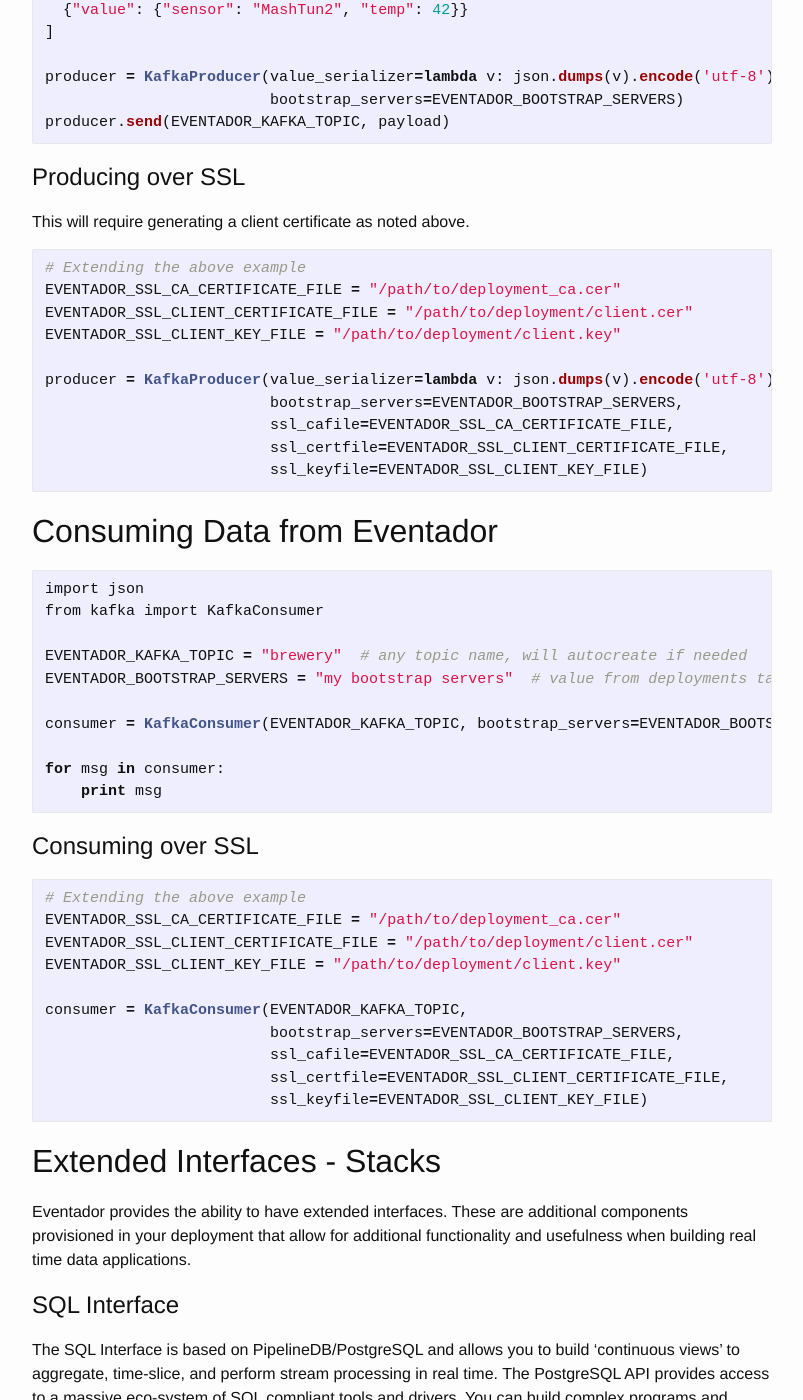
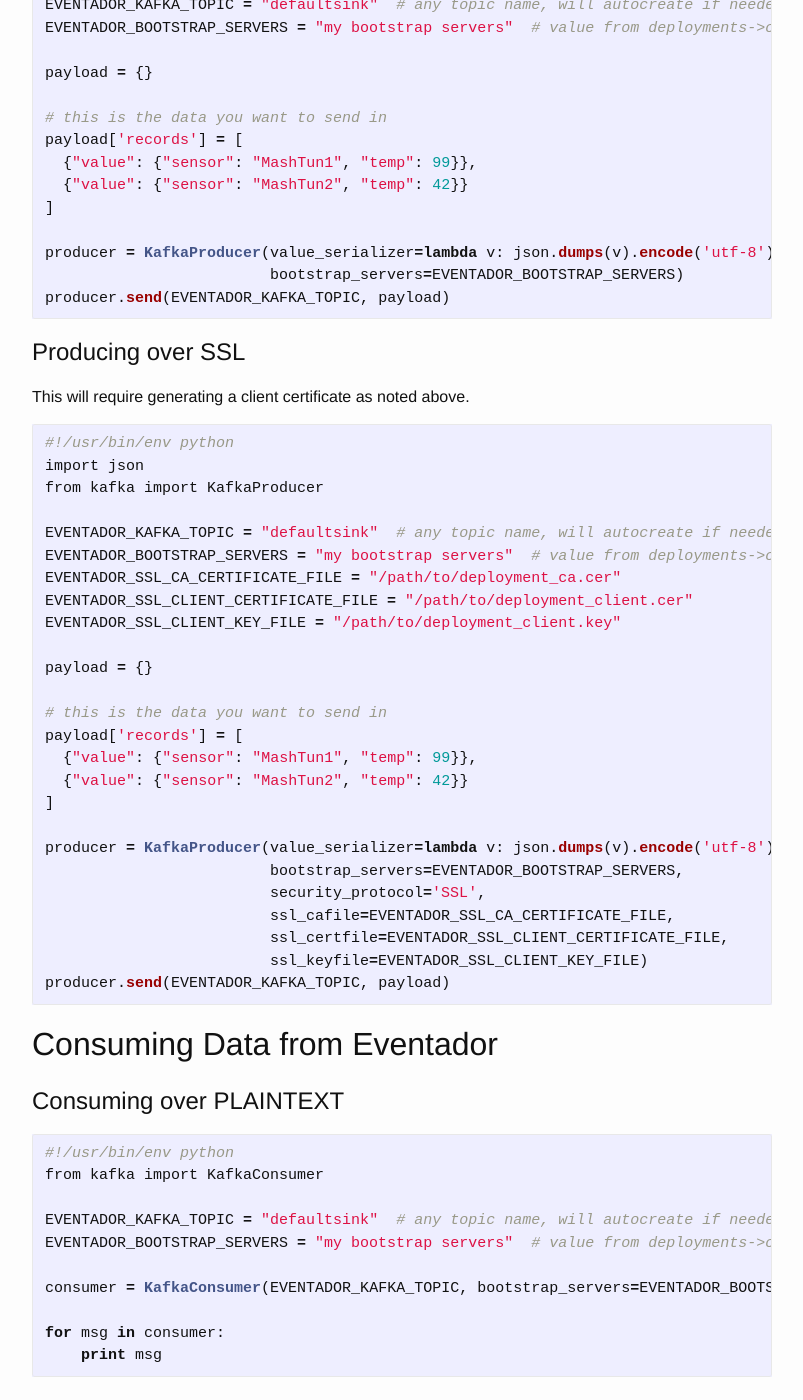
Before and after one commit to Eventador/eventador.github.io, a Jekyll site: the page built from _documentation/getting_started_guide.md, in a window 1280 px wide and 1400 px high, scrolled down 2221 px. Shown: the whole window, without its empty margins (238-1041 px from the left). Built offline with Jekyll 4.4.1, drawn with Linux system fonts in a browser that asks for light colours; some of the changed text lies outside the part shown.

Commit message:
Update SSL examples, add shebangs

````diff
--- a/_documentation/getting_started_guide.md
+++ b/_documentation/getting_started_guide.md
@@ -40,11 +40,12 @@
 - An ACL must be created to allow the producers and consumers to connect. On the [Deployments](http://console.eventador.io/deployments) tab, select the deployment->Security->Add ACL. Add a value in CIDR notation for the IP to whitelist.
 
 ## Understanding Endpoints
-Endpoints are found by selecting [Deployments](http://console.eventador.io/deployments) tab, then connections. There are connection strings for:
+Kafka endpoints are found by selecting [Deployments](http://console.eventador.io/deployments) tab, then connections. There are connection strings for:
 
-- Native Kafka Driver: produce
-- Native Kafka Driver: consume
-- Additional Interfaces: aka: SQL Interface (PipelineDB): Consume/Produce
+- Native Kafka PLAINTEXT: consume/produce
+- Native Kafka SSL: consume/produce
+
+Stack endpoints are found by selecting [Stacks](http://console.eventador.io/stacks) tab, then clicking a specific stack. Connection details for the stack will be listed in the connections section.
 
 These endpoints will be needed to produce to and consume from your new deployment. Native drivers are available for many languages, [here](https://cwiki.apache.org/confluence/display/KAFKA/Clients) is a list.
 
@@ -64,12 +65,16 @@
 
 # Producing Data to Eventador
 
+**Note: Examples below require the [kafka-python](https://github.com/dpkp/kafka-python) driver.**
+
+## Producing over PLAINTEXT
 ```python
+#!/usr/bin/env python
 import json
 from kafka import KafkaProducer
 
-EVENTADOR_KAFKA_TOPIC = "brewery"  # any topic name, will autocreate if needed
-EVENTADOR_BOOTSTRAP_SERVERS = "my bootstrap servers"  # value from deployments tab in UI
+EVENTADOR_KAFKA_TOPIC = "defaultsink"  # any topic name, will autocreate if needed
+EVENTADOR_BOOTSTRAP_SERVERS = "my bootstrap servers"  # value from deployments->connections in UI
 
 payload = {}
 
@@ -89,26 +94,43 @@
 This will require generating a client certificate as noted above.
 
 ```python
-# Extending the above example
+#!/usr/bin/env python
+import json
+from kafka import KafkaProducer
+
+EVENTADOR_KAFKA_TOPIC = "defaultsink"  # any topic name, will autocreate if needed
+EVENTADOR_BOOTSTRAP_SERVERS = "my bootstrap servers"  # value from deployments->connections in UI
 EVENTADOR_SSL_CA_CERTIFICATE_FILE = "/path/to/deployment_ca.cer"
-EVENTADOR_SSL_CLIENT_CERTIFICATE_FILE = "/path/to/deployment/client.cer"
-EVENTADOR_SSL_CLIENT_KEY_FILE = "/path/to/deployment/client.key"
+EVENTADOR_SSL_CLIENT_CERTIFICATE_FILE = "/path/to/deployment_client.cer"
+EVENTADOR_SSL_CLIENT_KEY_FILE = "/path/to/deployment_client.key"
+
+payload = {}
+
+# this is the data you want to send in
+payload['records'] = [
+  {"value": {"sensor": "MashTun1", "temp": 99}},
+  {"value": {"sensor": "MashTun2", "temp": 42}}
+]
 
 producer = KafkaProducer(value_serializer=lambda v: json.dumps(v).encode('utf-8'),
                          bootstrap_servers=EVENTADOR_BOOTSTRAP_SERVERS,
+                         security_protocol='SSL',
                          ssl_cafile=EVENTADOR_SSL_CA_CERTIFICATE_FILE,
                          ssl_certfile=EVENTADOR_SSL_CLIENT_CERTIFICATE_FILE,
                          ssl_keyfile=EVENTADOR_SSL_CLIENT_KEY_FILE)
+producer.send(EVENTADOR_KAFKA_TOPIC, payload)
 ```
 
 # Consuming Data from Eventador
 
+## Consuming over PLAINTEXT
+
 ```python
-import json
+#!/usr/bin/env python
 from kafka import KafkaConsumer
 
-EVENTADOR_KAFKA_TOPIC = "brewery"  # any topic name, will autocreate if needed
-EVENTADOR_BOOTSTRAP_SERVERS = "my bootstrap servers"  # value from deployments tab in UI
+EVENTADOR_KAFKA_TOPIC = "defaultsink"  # any topic name, will autocreate if needed
+EVENTADOR_BOOTSTRAP_SERVERS = "my bootstrap servers"  # value from deployments->connections in UI
 
 consumer = KafkaConsumer(EVENTADOR_KAFKA_TOPIC, bootstrap_servers=EVENTADOR_BOOTSTRAP_SERVERS)
 
@@ -119,16 +141,23 @@
 ## Consuming over SSL
 
 ```python
-# Extending the above example
+#!/usr/bin/env python
+from kafka import KafkaConsumer
+
+EVENTADOR_KAFKA_TOPIC = "defaultsink"  # any topic name, will autocreate if needed
+EVENTADOR_BOOTSTRAP_SERVERS = "my bootstrap servers"  # value from deployments->connections in UI
 EVENTADOR_SSL_CA_CERTIFICATE_FILE = "/path/to/deployment_ca.cer"
-EVENTADOR_SSL_CLIENT_CERTIFICATE_FILE = "/path/to/deployment/client.cer"
-EVENTADOR_SSL_CLIENT_KEY_FILE = "/path/to/deployment/client.key"
+EVENTADOR_SSL_CLIENT_CERTIFICATE_FILE = "/path/to/deployment_client.cer"
+EVENTADOR_SSL_CLIENT_KEY_FILE = "/path/to/deployment_client.key"
 
 consumer = KafkaConsumer(EVENTADOR_KAFKA_TOPIC,
                          bootstrap_servers=EVENTADOR_BOOTSTRAP_SERVERS,
+                         security_protocol='SSL',
                          ssl_cafile=EVENTADOR_SSL_CA_CERTIFICATE_FILE,
                          ssl_certfile=EVENTADOR_SSL_CLIENT_CERTIFICATE_FILE,
                          ssl_keyfile=EVENTADOR_SSL_CLIENT_KEY_FILE)
+for msg in consumer:
+    print msg
 ```
 
 # Extended Interfaces - Stacks
@@ -148,7 +177,7 @@
 To login to the database and query the sample view and create more continuous views:
 
 - Download the PipelineDB client [here](https://www.pipelinedb.com/download).
-- Connect to the database using psql with your username, database. The login information, and hostname is available in the Eventador [Console](http://console.eventador.io/stacks), select the stack to view the stack details complete with connection information.
+- Connect to the database using **psql** with your username, database. The login information, and hostname is available in the Eventador [Console](http://console.eventador.io/stacks), select the stack to view the stack details complete with connection information.
 
 ```bash
 psql -U <username> -h <hostname> -p 9000 <database_name>
````
